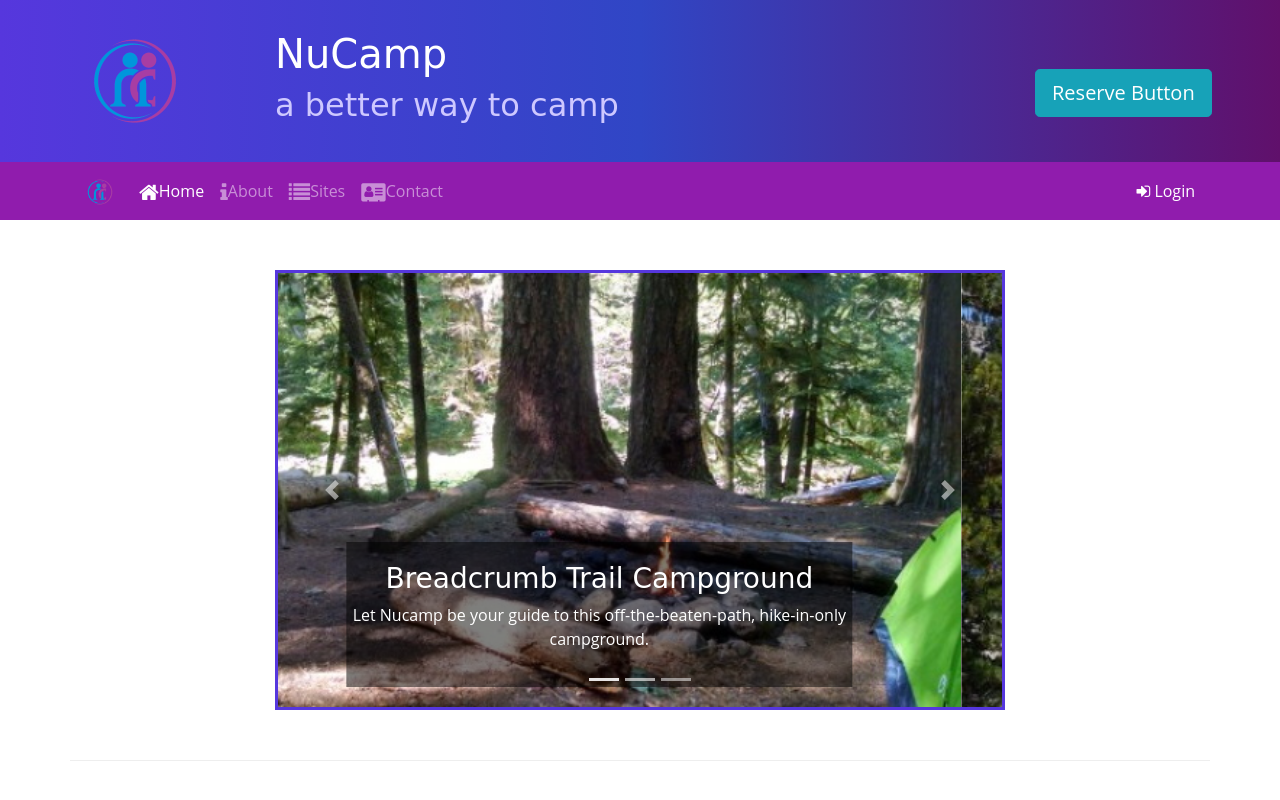
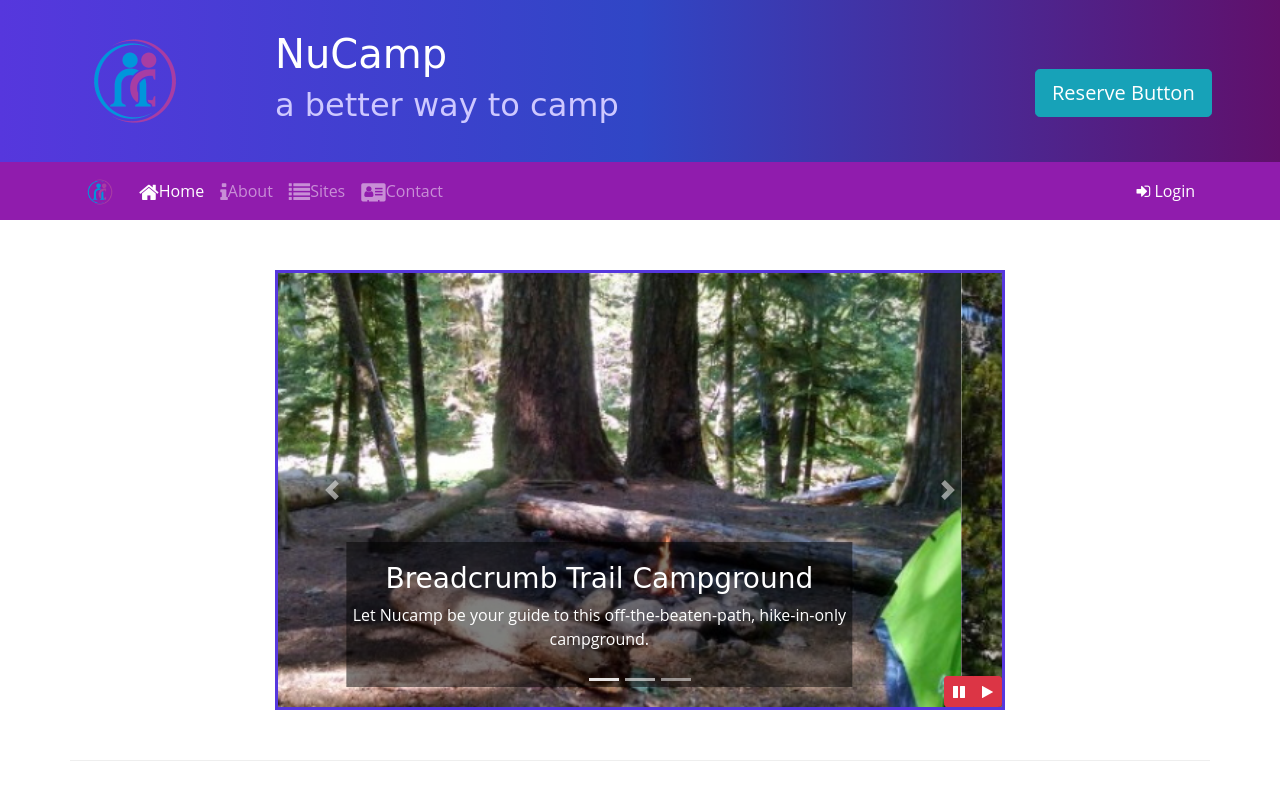
Before and after one commit to tidalwave2000/git-test, a website: page index.html in a window 1280 px wide. Shown: the top 800 px of the page. Drawn offline with nearby package versions, Linux system fonts and the light colour scheme.

Commit message:
Bootstrap and jQuery Part 1

```diff
--- a/css/styles.css
+++ b/css/styles.css
@@ -50,3 +50,10 @@ a, a:hover {
 .carousel {
     border: solid #5637DD;
 }
+
+#carouselButton {
+    position: absolute;
+    right: 0;
+    bottom: 0;
+    z-index: 100;
+}
--- a/index.html
+++ b/index.html
@@ -18,7 +18,7 @@
     </head>
 
 <body>
-
+<!-- JUMBOTRON HEADER DISPLAY-->
     <header class="jumbotron jumbotron-fluid">
         <div class="container">
             <div class="row align-items-center">
@@ -36,9 +36,10 @@
                 <div class="justify-content-sm-end col-md-4 col-xl-2 mt-4">
                     <a class="btn btn-info btn-lg text-nowrap" data-toggle="modal" data-target="#reserveModal">Reserve Button</a>
                 </div>
-
+                <!-- END OF RESERVE BUTTON ANCHOR-->
             </div>
         </div>
+        <!-- END OF JUMBOTRON HEADER DISPLAY-->
     </header>
 
     <!-- Rerserve Modal begins-->
@@ -54,7 +55,7 @@
                         <form>
                             <div class="row form-group">
                                 <label for="numCampers" class="col col-sm-6 col-form-label">Number of Campers</label>
-
+                                <!-- CAMPERS SELECT MENU-->
                                 <div class="col">
                                     <select name="numCampers" class="form-control" id="numCampers">
                                       <option selected disabled hidden>Select....</option>
@@ -66,6 +67,7 @@
                                       <option value="6">6</option>
                                     </select>
                                 </div>
+                                <!-- END NO OF CAMPERS SELECT MENU-->
                             </div>
                             <div class="row form-group">
                                 <label for="resDate" class="col-sm-6 col-form-label">Date</label>
@@ -74,7 +76,7 @@
                                         <input type="date" id="resDate" class="form-control"  name="date" placeholder="mm/dd/yyyy"/>
                                     </div>
                             </div>
-
+                            <!-- CAMPSITE TENET AND RV RADIO BUTTONS-->
                             <div class="row form-group">
                                 <label for="resDate" class="col-sm-6 col-form-label">Campsite Type</label>
                                 <div class="col-2 btn-group btn-group-toggle" data-toggle="buttons">
@@ -86,7 +88,7 @@
                                     </label>
                                 </div>
                             </div>
-
+                            <!-- END OF CAMPSITE TENET AND RV RADIO BUTTONS-->
 
                             <div class="form-group row">
                                 <div class="col">
@@ -167,6 +169,7 @@
         </div>
     </div>
 <!-- end of Login Modal Dialog box -->
+<!-- START OF CAROUSEL -->
     <div class="container">
 
             <div class="row row-content align-items-center">
@@ -213,11 +216,21 @@
                             <span class="carousel-control-next-icon"></span>
                             <span class="sr-only">Next</span>
                         </a>
+                       <!-- START OF CAROUSEL PAUSE AND PLAY-->
+                        <div class="btn-group" id="carouselButton">
+                            <button class="btn btn-danger btn-sm" id="carouselPause">
+                                <i class="fa fa-pause"></i>
+                            </button>
+                            <button class="btn btn-danger btn-sm" id="carouselPlay">
+                                <i class="fa fa-play"></i>
+                            </button>
+                        </div>
+
 
                     </div>
                 </div>
             </div>
-
+<!-- END OF CAROUSEL -->
                 <div class=" row row-content align-items-center">
                     <div class="col-sm-4 order-sm-last col-md-3">
                         <h2 class="text-sm-right"> Discover & Review</h2>
@@ -309,7 +322,17 @@
     <script src="node_modules/popper.js/dist/umd/popper.min.js"></script>
     <script src="node_modules/bootstrap/dist/js/bootstrap.min.js"></script>
 
-
+    <script>
+        $(function() {
+            $(".carousel").carousel( { interval: 2000 } );
+            $("#carouselPause").click(function(){
+                $(".carousel").carousel("pause");
+            });
+            $("#carouselPlay").click(function(){
+                $(".carousel").carousel("cycle");
+            });
+        });
+    </script>
 
 </body>
 </html>
```
Also changed, not shown: 1 other file.
